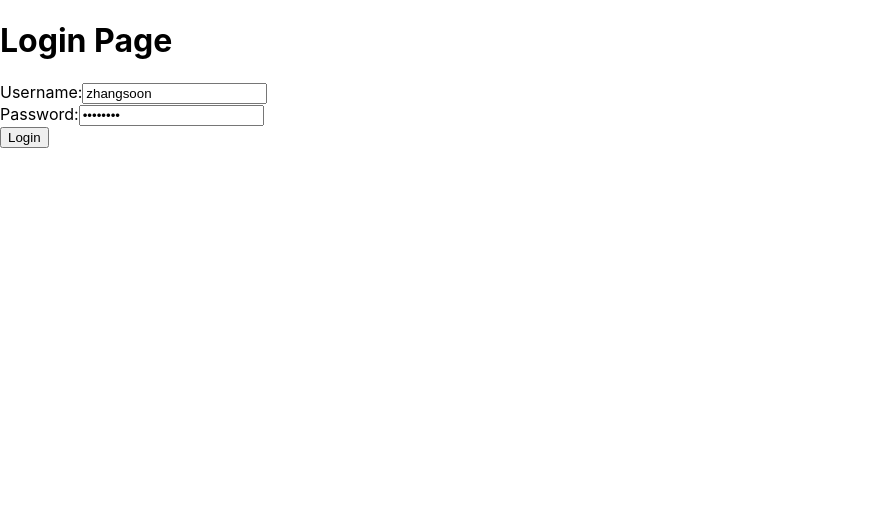
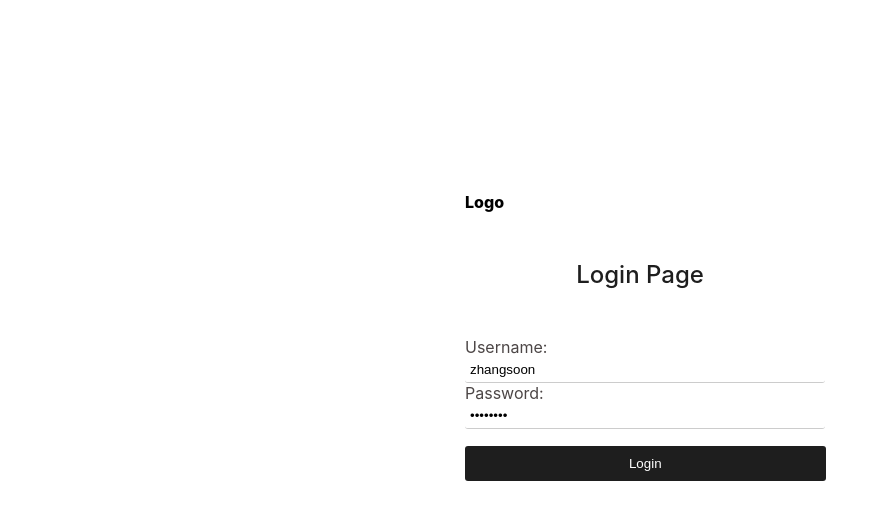
Before and after one commit to SeeJia/react-login-page, a React (Create React App) app: page / in a window 1280 px wide. Shown: the top 520 px of the page, without its empty margins (0-889 px from the left). Built offline with nearby package versions, Linux system fonts and the light colour scheme; the HTML template or start-up script is replaced by a standard one.

Commit message:
styling the login page

```diff
--- a/src/pages/login/login.css
+++ b/src/pages/login/login.css
@@ -1,3 +1,88 @@
 *{
+    margin: 0;
+    padding: 0;
+}
+
+.login-container{
+    margin: auto;   /* set to center */
+    margin-top: 12rem;
+    max-width: 350px;
+    text-align: left;
+    align-items: center;
+    justify-content: center;
+}
+
+label{
+    font-weight: 800;
+}
+
+.login-title{
+    font-weight: 500;
+    padding: 3rem;
+    text-align: center;
+    font-size: 1.5rem;
+    color: #1e1e1e;
+}
+
+.text{
+    color: #4c4646;
+}
+
+input{
+   padding: 5px;
+   border: none;
+   border-radius: 3px;
+   border-bottom: 1px solid #ccc;
+   outline: none;
+   width: 100%;
+}
+
+.login-btn{
+    margin-top: 17px;
+    padding: 10px 20px;
+    width: 103%;
+    background-color: #1e1e1e;
+    color: #fff;
+    border: none;
+    border-radius: 3px;
+    cursor: pointer;
+}
+
+.login-btn:hover{
+    color: #fff;
+    background-color: gray;
+}
+
+.error{
+    margin-top: 1rem;
+    text-align: center;
+    color: #DC4141;
+}
+
+.token{
+    margin-top: 1rem;
+    text-align: center;
+}
+
+
+@media (max-width:550px) {
+
+    .login-container{
+        max-width: 275px;
+    }
 
 }
+
+@media (max-width:280px) {
+    .login-container{
+        max-width: 225px;
+    }
+
+    .error{
+        font-size: 0.8rem;
+    }
+
+    .token{
+        font-size: 0.8rem;
+    }
+}
--- a/src/pages/login/login.js
+++ b/src/pages/login/login.js
@@ -15,7 +15,7 @@ const Login = () => {
 
     if(username === "zhangsoon" && password === "11223344" ){
 
-    const response = await axios.post('https://testing123.free.mockoapp.net',{
+    const response = await axios.post('https://optimumtesting.free.mockoapp.net/auth/login',{
         username,
         password,
     });
@@ -39,11 +39,12 @@ const Login = () => {
    };
 
    return (
-    <div>
-        <h1>Login Page</h1>
+    <div className='login-container'>
+        <label>Logo</label>
+        <h1 className='login-title'>Login Page</h1>
         <form onSubmit={sendLoginForMock}>
             <div>
-            <label>Username:</label>
+            <p className='text'>Username:</p>
                 <input
                     type="text"
                     id="username"
@@ -53,7 +54,7 @@ const Login = () => {
             </div>
 
             <div>
-            <label>Password:</label>
+            <p className='text'>Password:</p>
                 <input
                     type="password"
                     id="password"
@@ -62,15 +63,15 @@ const Login = () => {
                 />
         </div>
 
-        <button onClick={sendLoginForMock}>Login</button>
+        <button className='login-btn' onClick={sendLoginForMock}>Login</button>
 
-        {error && <p>{error}</p>}
+        {error && <p className='error'>{error}</p>}
 
         </form>
 
         {mockData && error === '' && (
             <div>
-                <p>{JSON.stringify(mockData)}</p>
+                <p className='token'>{JSON.stringify(mockData)}</p>
             </div>
         )}
 
```
